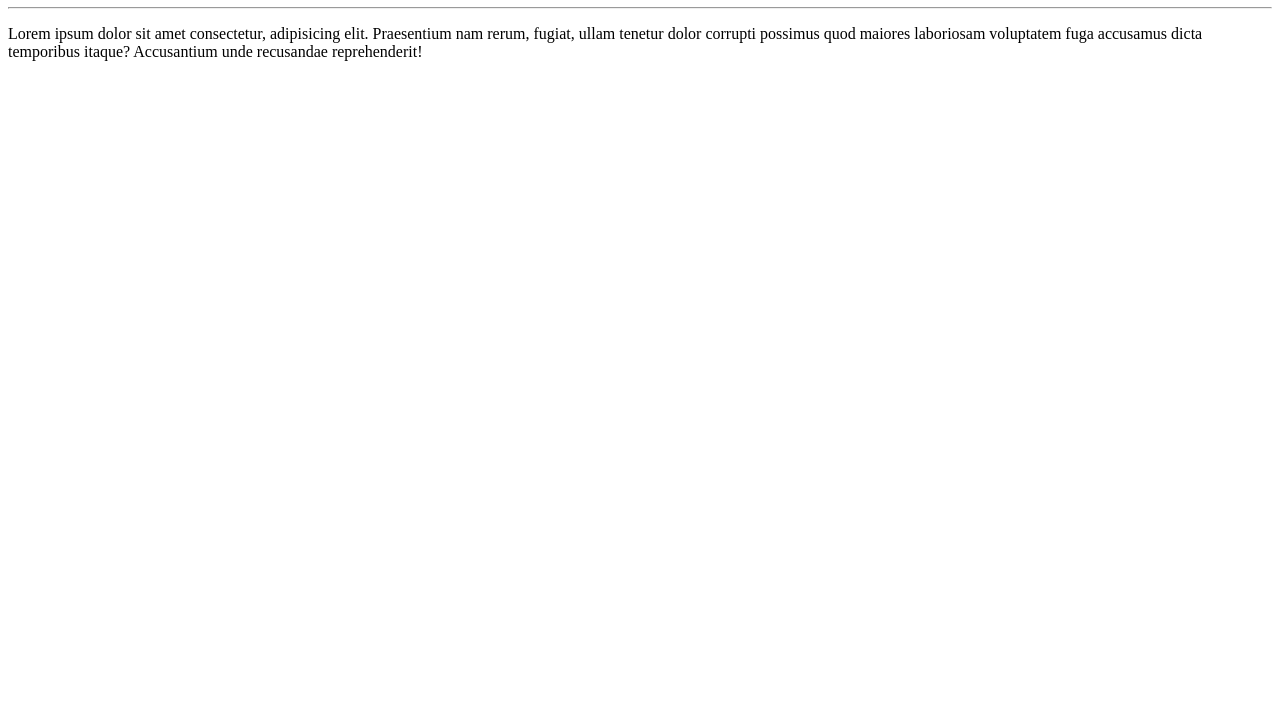
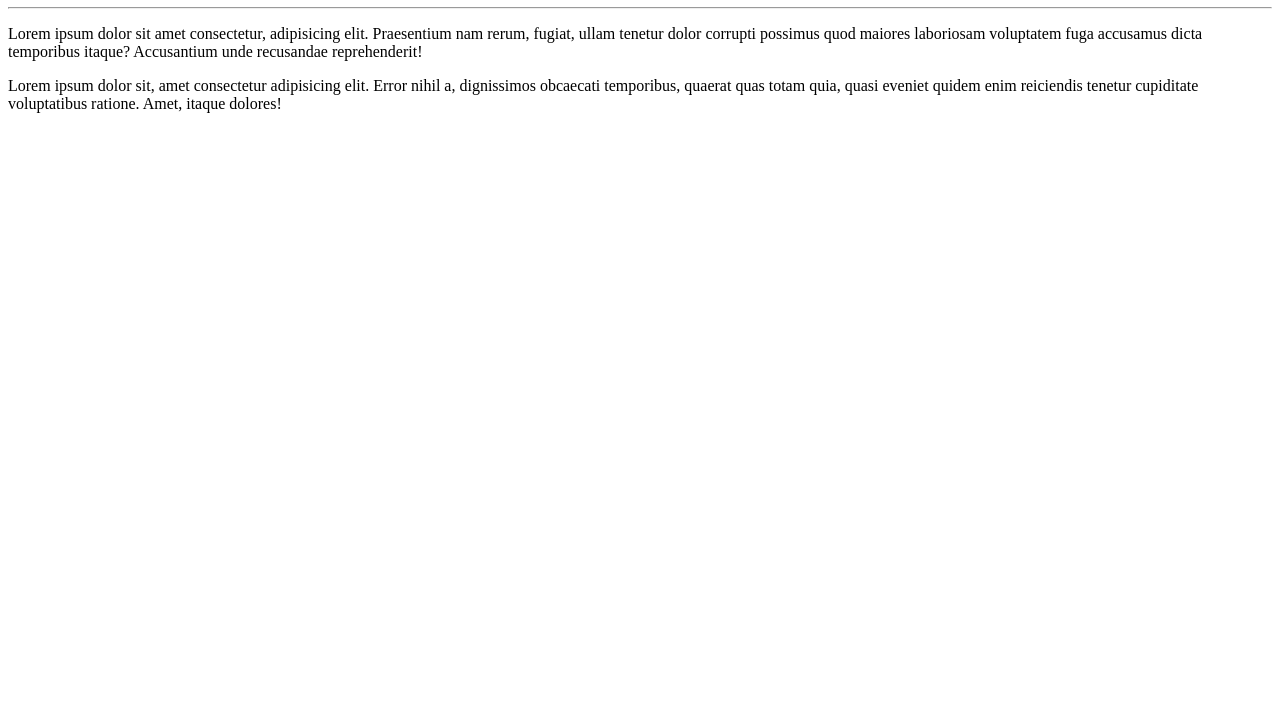
Before and after one commit to lucasaraujods/Ola-Mundo, a plain HTML site: page site-exemplo/index.html in a window 1280 px wide. Shown: the part 73-800 px from the top of the page. Drawn offline with Linux system fonts and the light colour scheme.

Commit message:
adicionei um paragrafo

```diff
--- a/site-exemplo/index.html
+++ b/site-exemplo/index.html
@@ -11,6 +11,9 @@
     <p>
         Lorem ipsum dolor sit amet consectetur, adipisicing elit. Praesentium nam rerum, fugiat, ullam tenetur dolor corrupti possimus quod maiores laboriosam voluptatem fuga accusamus dicta temporibus itaque? Accusantium unde recusandae reprehenderit!
     </p>
+    <p>
+        Lorem ipsum dolor sit, amet consectetur adipisicing elit. Error nihil a, dignissimos obcaecati temporibus, quaerat quas totam quia, quasi eveniet quidem enim reiciendis tenetur cupiditate voluptatibus ratione. Amet, itaque dolores!
+    </p>
 
 </body>
 </html>
```
